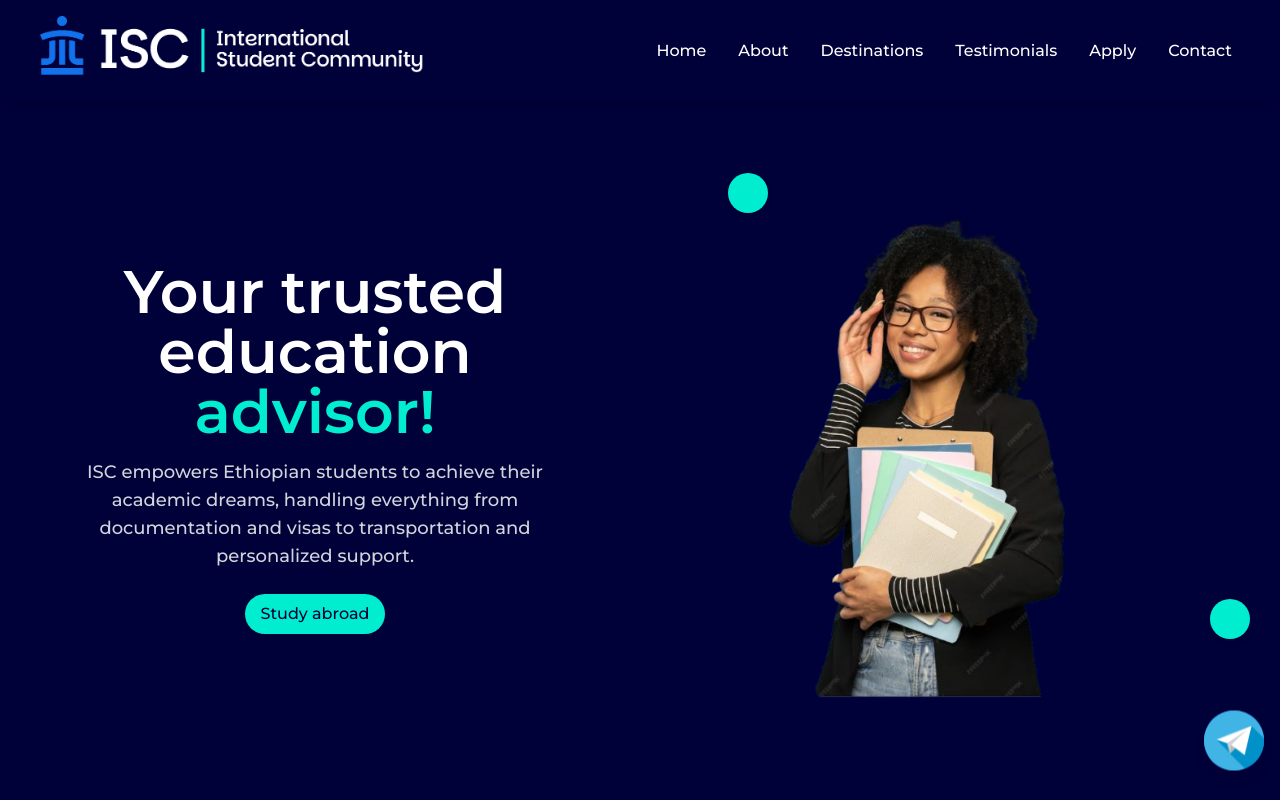
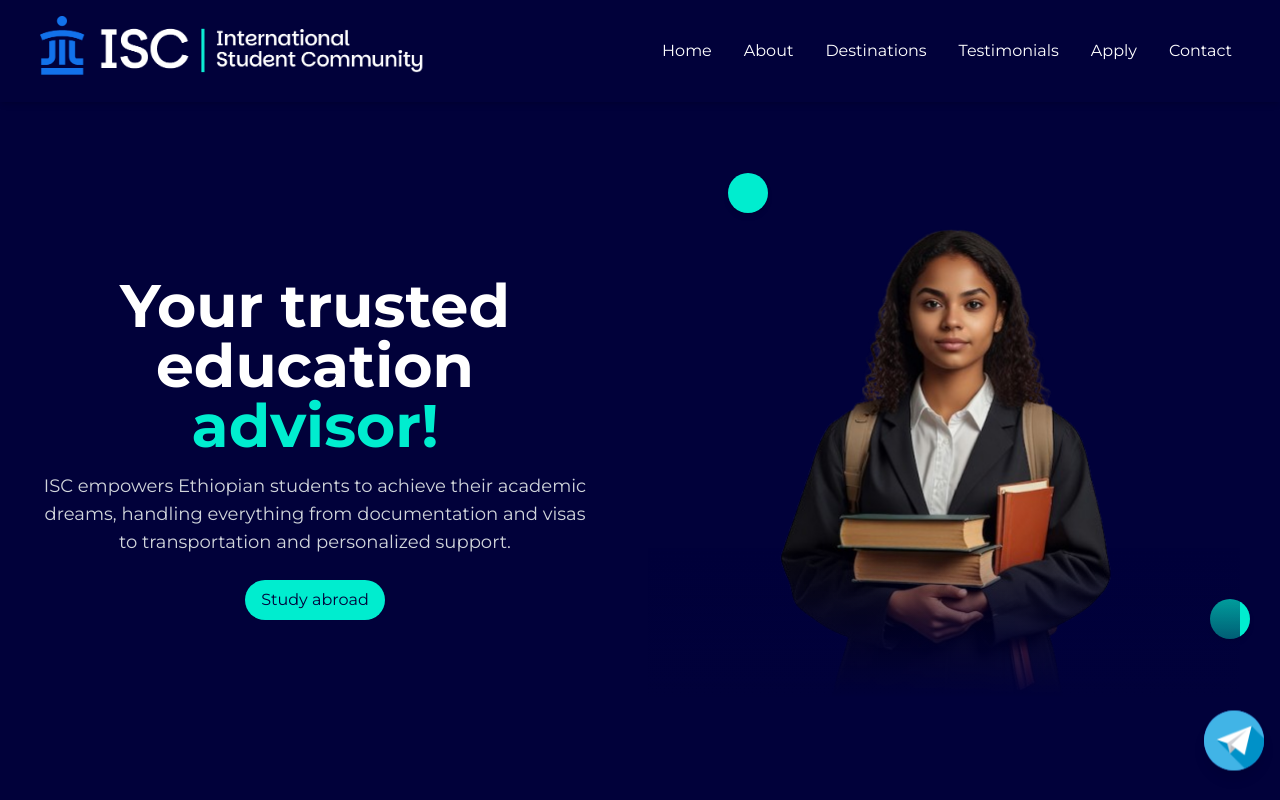
Before and after one commit to ante-neh/ics_consultancy, a Next.js app: page / in a window 1280 px wide. Shown: the top 800 px of the page. Built offline with nearby package versions, Linux system fonts and the light colour scheme.

Commit message:
fix(web): address gradiant issue

```diff
--- a/app/layout.tsx
+++ b/app/layout.tsx
@@ -5,9 +5,10 @@
 import Footer from "@/components/common/Footer";
 
 const montserrat = Montserrat({
-  variable: "--font-montserrat",
-  subsets: ["latin"],
-});
+  subsets: ['latin'],
+  style: ['normal', 'italic'],
+  weight: ['400', '700'],
+})
 
 
 export const metadata: Metadata = {
@@ -23,7 +24,7 @@
   return (
     <html lang="en">
       <body
-        className={`${montserrat.variable} bg-[#01013A]`}
+        className={`${montserrat.className} bg-[#01013A]`}
       >
         <Header />
         {children}
--- a/components/sections/HeroSection.tsx
+++ b/components/sections/HeroSection.tsx
@@ -33,8 +33,14 @@
             </RevealWrapper>
             <RevealWrapper origin="bottom" distance="60px" duration={3000} delay={300} reset={true}>
                 <div className="relative w-[530px] lg:w-[592px] h-[500px] flex-shrink-0 mx-auto md:mx-0 hero_image">
+                  <div
+                    className="absolute inset-0 z-10"
+                    style={{
+                      background: "linear-gradient(to bottom, rgba(1, 1, 58, 0) 70%, #01013A 100%)",
+                    }}
+                  ></div>
                   <Image
-                    src="/assets/hero.png"
+                    src="/assets/newHero-remove-bg.png"
                     alt="Students"
                     layout="fill"
                     objectFit="contain"
```
Also changed, not shown: public/assets/newHero-remove-bg.png (added).
